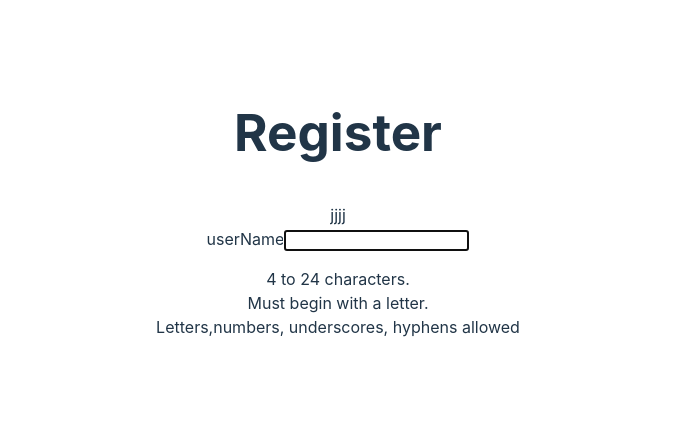
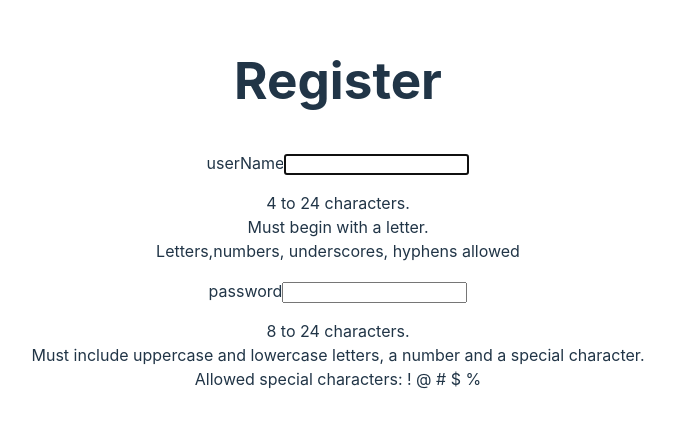
Before and after one commit to Mennatallah-Hisham/react-auth-jwt, a React (Vite) app: page / in a window 1280 px wide. Shown: the part 192-620 px from the top of the page, without its empty margins (302-977 px from the left). Built offline with nearby package versions, Linux system fonts and the light colour scheme.

Commit message:
password input

```diff
--- a/src/components/Register.jsx
+++ b/src/components/Register.jsx
@@ -55,7 +55,7 @@
       <h1> Register</h1>
 
       <form>
-        jjjj
+
         <div>
           <label htmlFor="username">userName</label>
           <input
@@ -77,6 +77,27 @@
             Letters,numbers, underscores, hyphens allowed
           </p>
         </div>
+
+        <div>
+          <label htmlFor="password">password</label>
+          <input
+            id="password"
+            type="password"
+          // password doesnt support autocomplete & autocorrect
+
+            onChange={(e) => setPassword(e.target.value)}
+            required
+            aria-invalid={validPass?"false":"true"}
+            aria-describedby="pwdonte"
+            onFocus={()=>setPassFocus(true)}
+            onBlur={()=>setPassFocus(false)}
+          />
+          <p id="pwdnote">
+          8 to 24 characters.<br />
+                            Must include uppercase and lowercase letters, a number and a special character.<br />
+                            Allowed special characters: <span aria-label="exclamation mark">!</span> <span aria-label="at symbol">@</span> <span aria-label="hashtag">#</span> <span aria-label="dollar sign">$</span> <span aria-label="percent">%</span>
+                        </p>
+        </div>
       </form>
     </section>
   );
```
